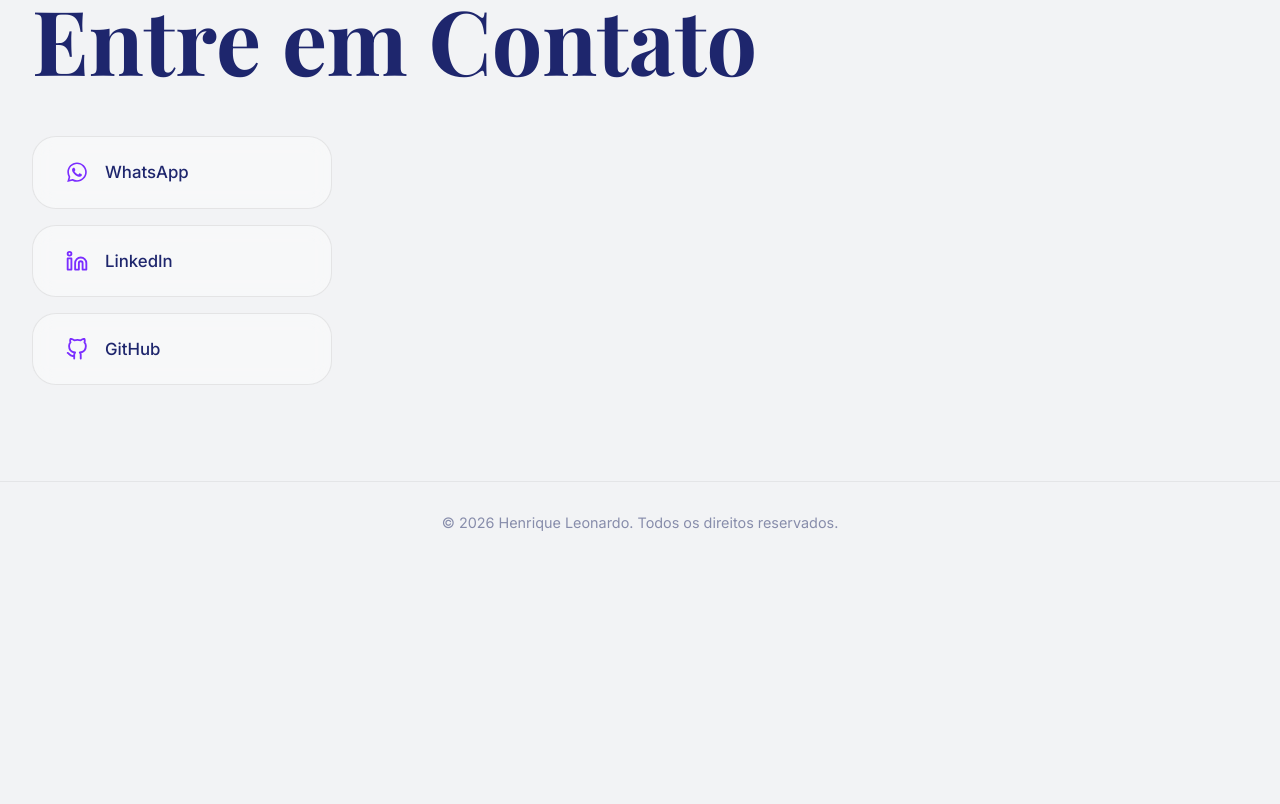
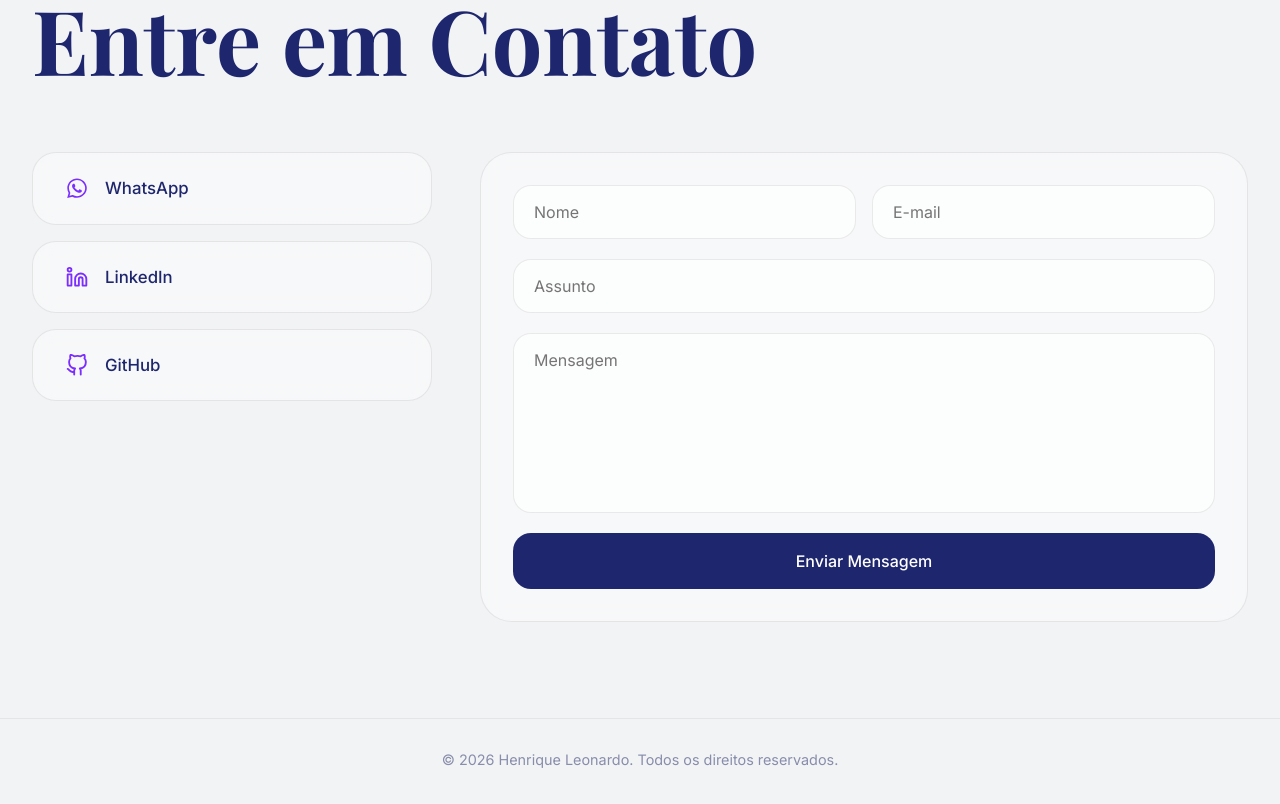
Before and after one commit to Henricantin/portfolio, a React (Vite) app: page / in a window 1280 px wide. Shown: the part 3600-4404 px from the top of the page. Before the commit the page ends 4179 px from the top, so only its background shows below. Built offline with nearby package versions, Linux system fonts and the light colour scheme.

Commit message:
add forms email

```diff
--- a/src/sections/contact/Contact.module.css
+++ b/src/sections/contact/Contact.module.css
@@ -64,11 +64,7 @@
 	display: flex;
 	flex-direction: column;
 
-	width: 300px;
-
 	gap: 1rem;
-
-	margin-top: 2rem;
 }
 
 .links a {
@@ -187,3 +183,114 @@
 
 	min-width: 24px;
 }
+
+.contactGrid {
+	display: grid;
+
+	grid-template-columns: 400px 1fr;
+
+	gap: 3rem;
+
+	width: 100%;
+
+	margin-top: 3rem;
+
+	align-items: start;
+}
+
+.form {
+	display: flex;
+	flex-direction: column;
+
+	gap: 1.25rem;
+
+	width: 100%;
+
+	padding: 2rem;
+
+	border-radius: 32px;
+
+	border: 1px solid rgba(0, 0, 0, 0.08);
+
+	background-color: rgba(255, 255, 255, 0.4);
+
+	backdrop-filter: blur(10px);
+}
+
+.form input,
+.form textarea {
+	width: 100%;
+
+	padding: 1rem 1.25rem;
+
+	border-radius: 18px;
+
+	border: 1px solid rgba(0, 0, 0, 0.08);
+
+	background-color: rgba(255, 255, 255, 0.65);
+
+	font-size: 1rem;
+
+	color: var(--color-text-primary);
+
+	outline: none;
+
+	transition:
+		border-color 0.4s ease,
+		box-shadow 0.4s ease,
+		background-color 0.4s ease;
+}
+
+.form input:focus,
+.form textarea:focus {
+	border-color: rgba(138, 43, 226, 0.25);
+
+	background-color: rgba(255, 255, 255, 0.9);
+
+	box-shadow: 0 0 0 4px rgba(138, 43, 226, 0.08);
+}
+
+.form textarea {
+	min-height: 180px;
+
+	resize: none;
+}
+
+.form button {
+	height: 56px;
+
+	border: none;
+
+	border-radius: 18px;
+
+	background-color: var(--color-text-primary);
+
+	color: white;
+
+	font-size: 1rem;
+
+	font-weight: 500;
+
+	cursor: pointer;
+
+	transition:
+		transform 0.4s ease,
+		opacity 0.4s ease,
+		box-shadow 0.4s ease;
+}
+
+.form button:hover {
+	transform: translateY(-2px);
+
+	opacity: 0.95;
+
+	box-shadow: 0 12px 30px rgba(0, 0, 0, 0.12);
+}
+
+.row {
+	display: grid;
+
+	grid-template-columns: 1fr 1fr;
+
+	gap: 1rem;
+}
--- a/src/sections/contact/index.tsx
+++ b/src/sections/contact/index.tsx
@@ -14,6 +14,7 @@
 					<h2>Entre em Contato</h2>
 				</div>
 
+				<div className={styles.contactGrid}>
 					<div className={styles.links}>
 						<a
 							href="https://wa.me/5511945085959"
@@ -48,6 +49,20 @@
 							<span>GitHub</span>
 						</a>
 					</div>
+
+					<form className={styles.form}>
+						<div className={styles.row}>
+							<input type="text" placeholder="Nome" />
+							<input type="email" placeholder="E-mail" />
+						</div>
+
+						<input type="subject" placeholder="Assunto" />
+
+						<textarea placeholder="Mensagem" />
+
+						<button type="submit">Enviar Mensagem</button>
+					</form>
+				</div>
 			</div>
 
 			<footer className={styles.footer}>
```
Lines whose indentation alone changed are shown as unchanged.
